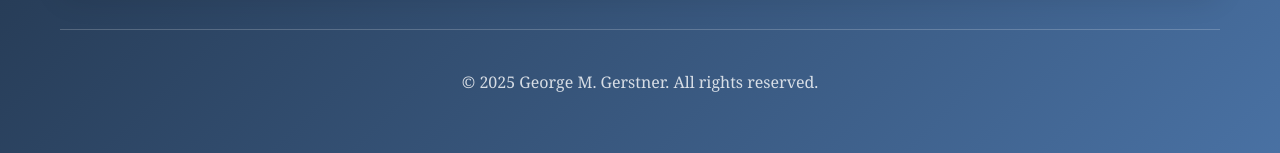
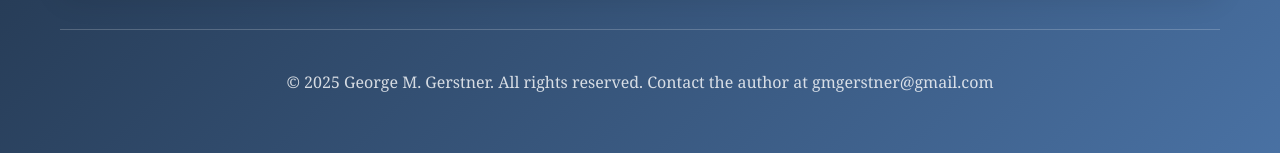
Before and after one commit to gmgerstner/author, a React (Create React App) app: page / in a window 1280 px wide. Shown: the part 1685-1838 px from the top of the page. Built offline with nearby package versions, Linux system fonts and the light colour scheme; the HTML template or start-up script is replaced by a standard one.

Commit message:
Update App.js with email

```diff
--- a/src/App.js
+++ b/src/App.js
@@ -184,7 +184,7 @@ function App() {
             </div>
 
             <footer>
-                <p>&copy; 2025 {authorData.name}. All rights reserved.</p>
+                <p>&copy; 2025 {authorData.name}. All rights reserved. Contact the author at gmgerstner@gmail.com</p>
             </footer>
         </div>
     );
```
